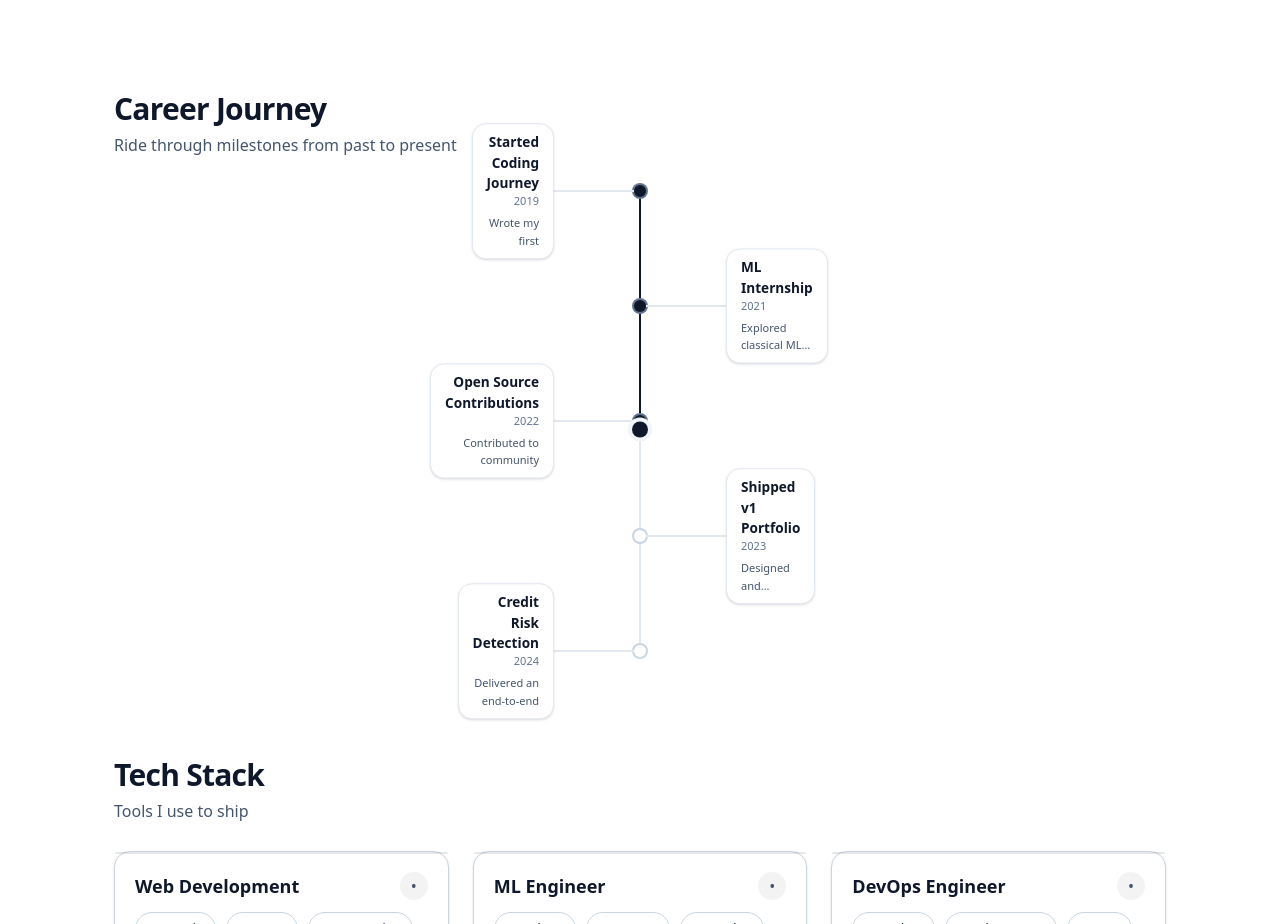
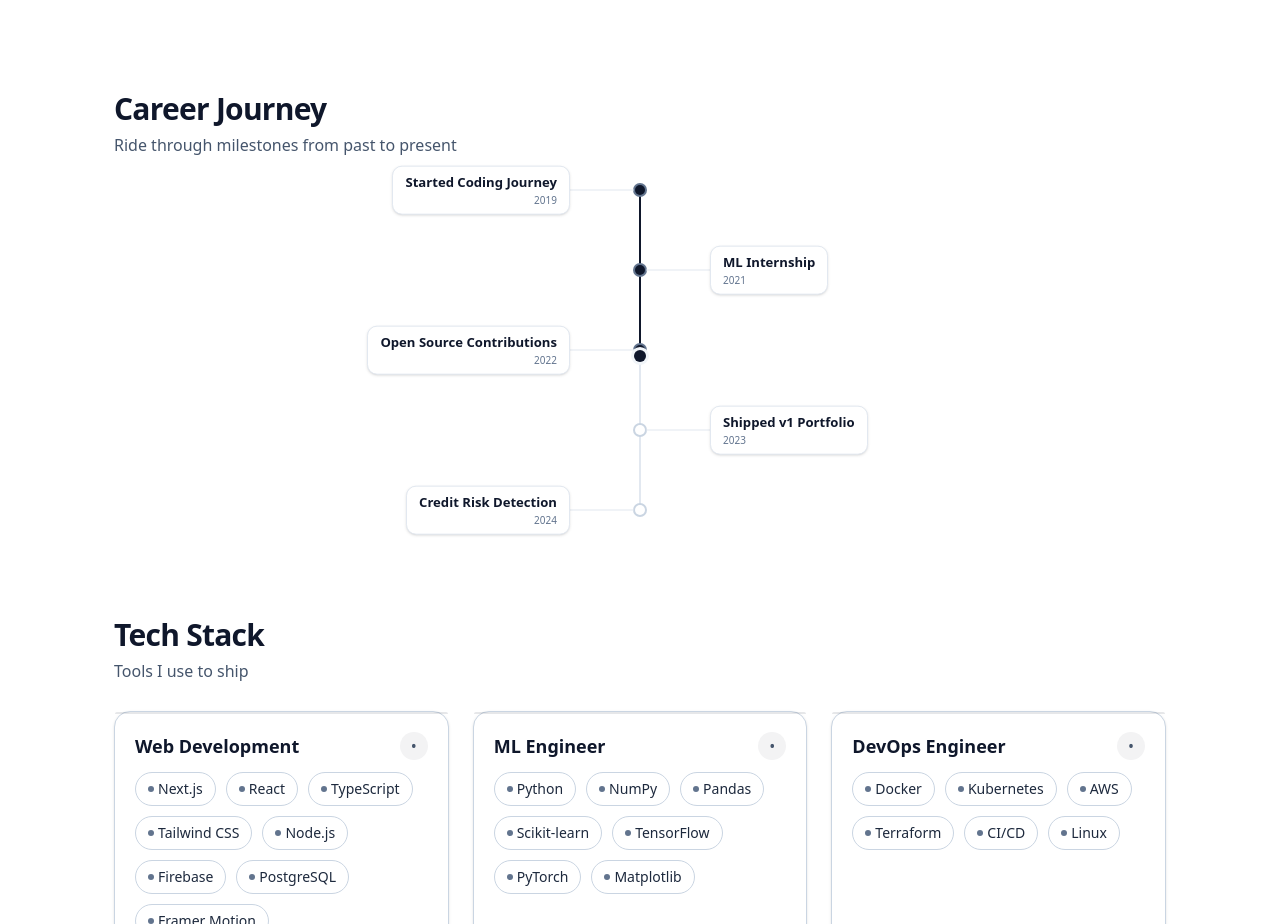
Before and after one commit to Kri01ceram/my-portfolio, a Next.js app: page / in a window 1280 px wide. Shown: the part 1040-1964 px from the top of the page. Built offline with nearby package versions, Linux system fonts and the light colour scheme.

Commit message:
refactor: update CareerTrain layout for improved compactness and visual consistency; adjust styles for better accessibility

```diff
--- a/components/career-train.tsx
+++ b/components/career-train.tsx
@@ -47,8 +47,8 @@ export default function CareerTrain({ achievements = data }: { achievements?: Ac
 
   return (
     <div ref={targetRef} className="relative w-full">
-      {/* Vertical track (short and compact) */}
-      <div className="relative h-[380px] sm:h-[460px] overflow-visible">
+      {/* Vertical track (more compact) */}
+      <div className="relative h-[260px] sm:h-[320px] overflow-visible">
         {/* Base track */}
         <div className="absolute left-1/2 -translate-x-1/2 top-0 bottom-0 w-[2px] rounded bg-slate-200" />
         {/* Progress fill */}
@@ -65,19 +65,18 @@ export default function CareerTrain({ achievements = data }: { achievements?: Ac
           return (
             <div key={a.id} className="absolute left-1/2 -translate-x-1/2" style={{ top: `${pct}%` }}>
               {/* Dot */}
-              <div className={`h-3 w-3 rounded-full ring-2 ${reached ? "bg-slate-900 ring-slate-500" : "bg-white ring-slate-300"}`} />
+              <div className={`h-2.5 w-2.5 rounded-full ring-2 ${reached ? "bg-slate-900 ring-slate-500" : "bg-white ring-slate-300"}`} />
               {/* Connector line to label */}
               <div
-                className={`absolute top-1/2 -translate-y-1/2 h-[2px] ${isLeft ? "right-[calc(50%+6px)] w-20" : "left-[calc(50%+6px)] w-20"} bg-slate-200`}
+                className={`absolute top-1/2 -translate-y-1/2 h-px ${isLeft ? "right-[calc(50%+6px)] w-14 sm:w-16" : "left-[calc(50%+6px)] w-14 sm:w-16"} bg-slate-200`}
               />
               {/* Label bubble */}
               <div
-                className={`absolute top-1/2 -translate-y-1/2 ${isLeft ? "right-[calc(50%+86px)] text-right" : "left-[calc(50%+86px)]"}`}
+                className={`absolute top-1/2 -translate-y-1/2 ${isLeft ? "right-[calc(50%+70px)] text-right" : "left-[calc(50%+70px)]"}`}
               >
-                <div className="rounded-xl border border-slate-200 bg-white px-3.5 py-2 shadow-sm">
-                  <div className="text-[0.85rem] font-semibold text-slate-900">{a.title}</div>
-                  <div className="text-[11px] text-slate-500">{a.date}</div>
-                  {a.description && <div className="mt-1 text-[11px] leading-relaxed text-slate-600 line-clamp-2 max-w-[320px]">{a.description}</div>}
+                <div className="rounded-lg border border-slate-200 bg-white px-3 py-1.5 shadow-sm max-w-[240px]" title={a.description || a.title}>
+                  <div className="text-[0.82rem] font-semibold text-slate-900 truncate">{a.title}</div>
+                  <div className="text-[10px] text-slate-500">{a.date}</div>
                 </div>
               </div>
             </div>
@@ -87,7 +86,7 @@ export default function CareerTrain({ achievements = data }: { achievements?: Ac
         {/* Minimal current-position indicator */}
         <motion.div ref={trainRef} className="absolute left-1/2 -translate-x-1/2" style={{ y: yPx }}>
           <div className="relative flex items-center justify-center">
-            <div className="h-4 w-4 rounded-full bg-slate-900 ring-4 ring-slate-100 shadow-sm" />
+            <div className="h-3 w-3 rounded-full bg-slate-900 ring-3 ring-slate-100 shadow-sm" />
           </div>
         </motion.div>
       </div>
```
